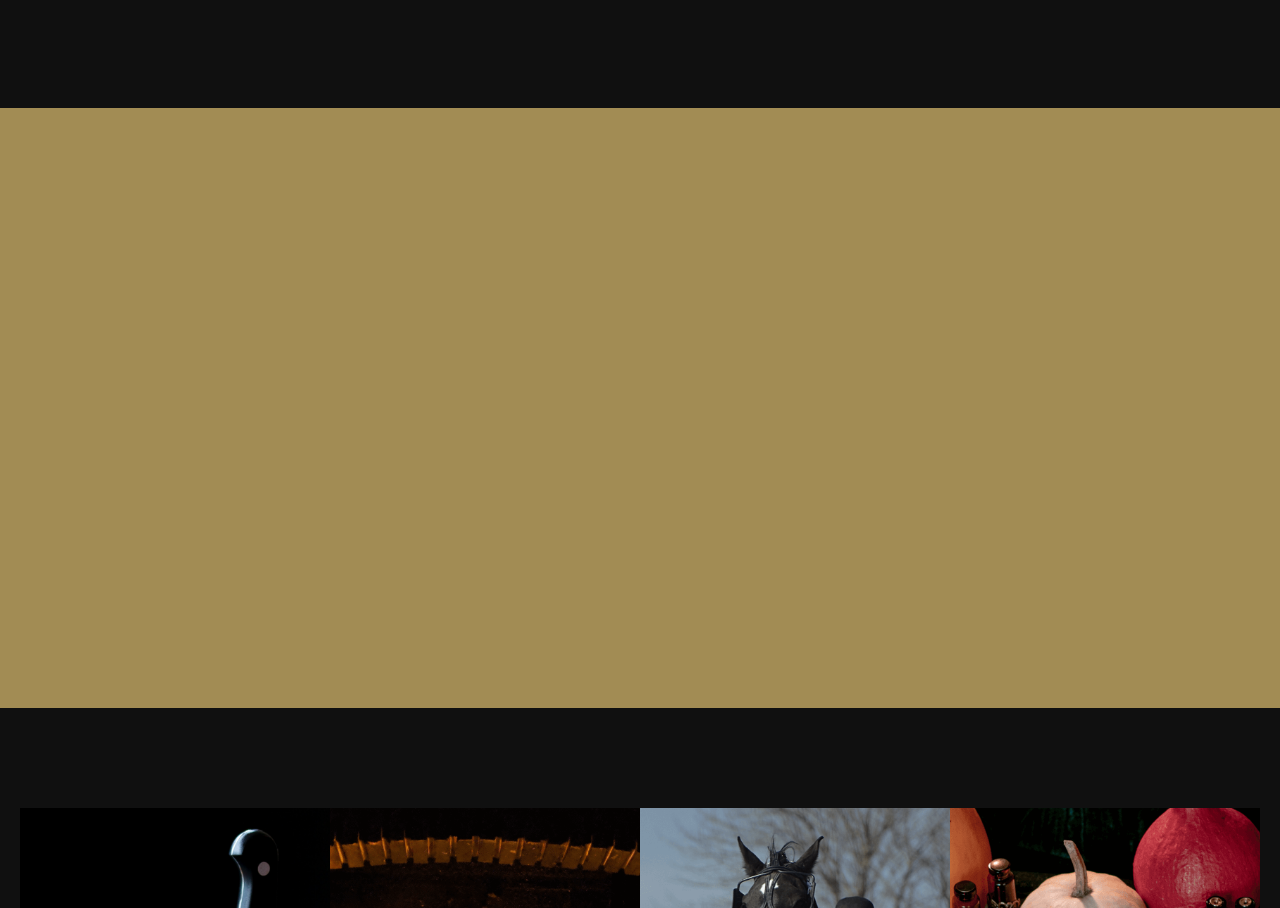
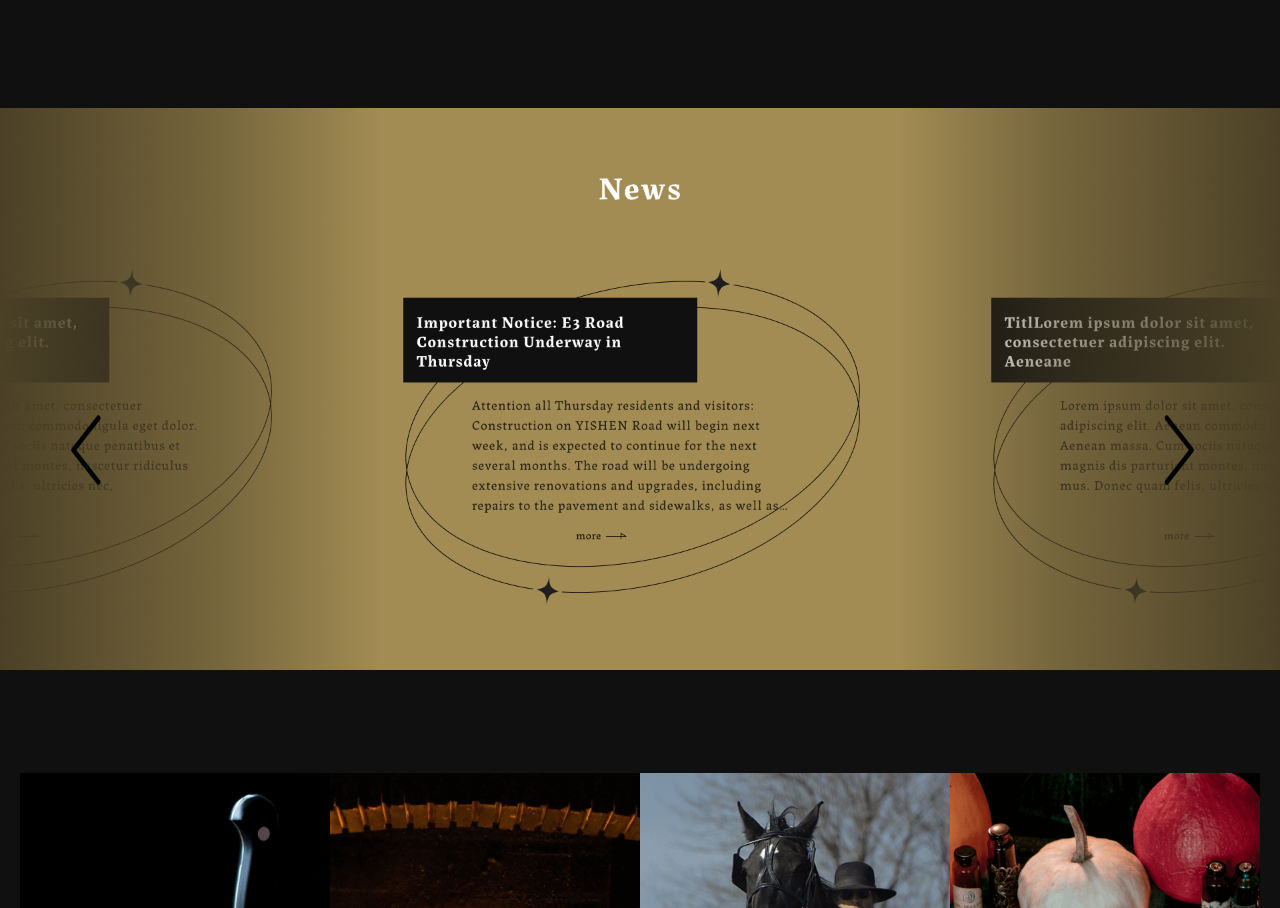
Before and after one commit to chene3/Thursday, a plain HTML site: page index.html in a window 1280 px wide. Shown: the part 2602-3510 px from the top of the page. Drawn offline with Linux system fonts and the light colour scheme; a web font is replaced by a local one.

Commit message:
第二版

```diff
--- a/css/index.css
+++ b/css/index.css
@@ -111,11 +111,13 @@ ul.box_1{
 
 /*--------------- content_news -----------------*/
 .content_news{
-    height: 600px;
-    background-color: #A28C54;
+    /* height: 600px; */
+    /* background-color: #A28C54; */
     margin: 50px 0;
 }
-
+.content_news img{
+    width: 100%;
+}
 /*--------------- content_slide -----------------*/
 .content_slide{
     margin: 0 20px;
--- a/index.html
+++ b/index.html
@@ -86,7 +86,7 @@
         </ul>
     </section>
     <section class="content_news">
-
+            <img src="img/index_news_bg.png" alt="">
     </section>
     <section class="content_slide">
         <ul class="slide">
```
Also changed, not shown: img/index_news_bg.png (added).
